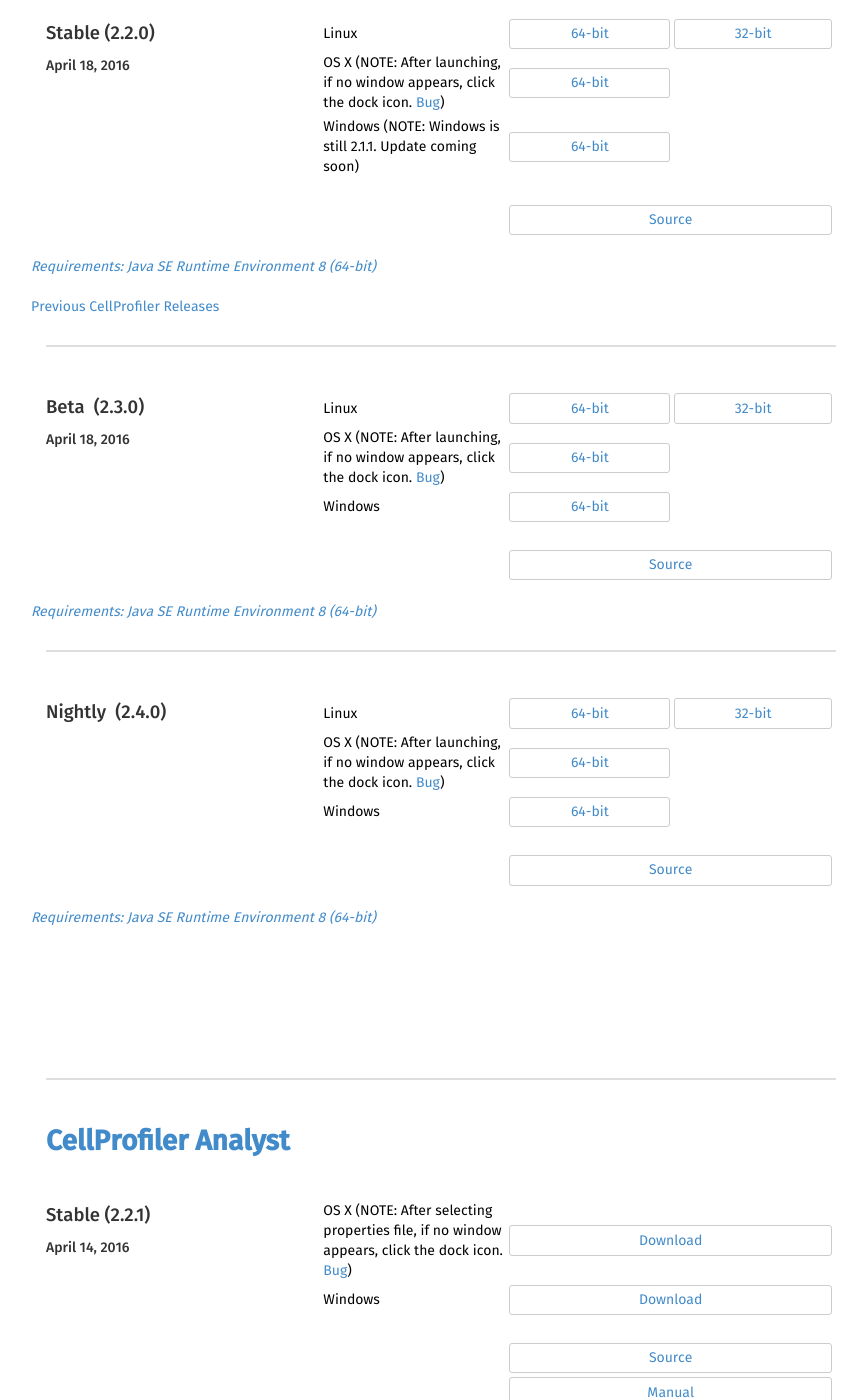
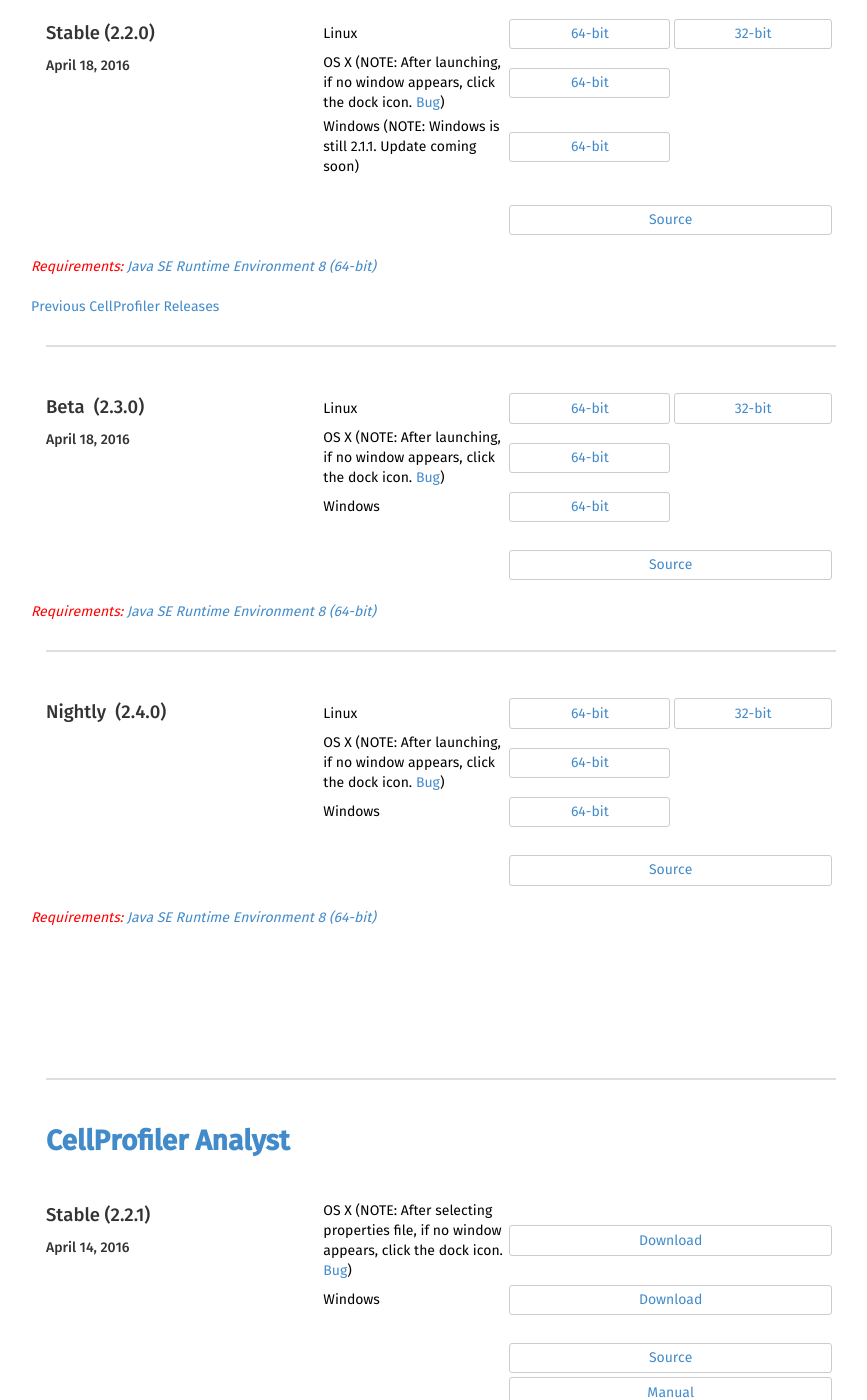
Before and after one commit to CellProfiler/cellprofiler.github.com-backup, a Jekyll site: the page built from releases/index.html, in a window 1280 px wide and 1400 px high, scrolled down 269 px. Shown: the whole window, without its empty margins (199-1066 px from the left). Built offline with Jekyll 4.4.1, drawn with Linux system fonts in a browser that asks for light colours; some of the changed text lies outside the part shown.

Commit message:
add color to all java prompts

```diff
--- a/releases/index.html
+++ b/releases/index.html
@@ -67,7 +67,7 @@
     </table>
   </div>
 
-  <a href="http://www.oracle.com/technetwork/java/javase/downloads/jre8-downloads-2133155.html"><i>Requirements: Java SE Runtime Environment 8 (64-bit)</i></a>
+  <a href="http://www.oracle.com/technetwork/java/javase/downloads/jre8-downloads-2133155.html"><i><font color="red">Requirements:</font> Java SE Runtime Environment 8 (64-bit)</i></a>
 
   <br>
   <br>
@@ -125,7 +125,7 @@
     </table>
   </div>
   <a href=
-  "http://www.oracle.com/technetwork/java/javase/downloads/jre8-downloads-2133155.html"><i>Requirements: Java SE Runtime Environment 8 (64-bit)</i></a>
+  "http://www.oracle.com/technetwork/java/javase/downloads/jre8-downloads-2133155.html"><i><font color="red">Requirements:</font> Java SE Runtime Environment 8 (64-bit)</i></a>
 </div>
 
 <hr/>
@@ -177,7 +177,7 @@
     </table>
   </div>
   <a href=
-  "http://www.oracle.com/technetwork/java/javase/downloads/jre8-downloads-2133155.html"><i>Requirements: Java SE Runtime Environment 8 (64-bit)</i></a>
+  "http://www.oracle.com/technetwork/java/javase/downloads/jre8-downloads-2133155.html"><i><font color="red">Requirements:</font> Java SE Runtime Environment 8 (64-bit)</i></a>
 
 </div>
 
@@ -225,7 +225,7 @@
     </table>
   </div>
   <a href=
-  "http://www.oracle.com/technetwork/java/javase/downloads/jre8-downloads-2133155.html"><i>Requirements: Java SE Runtime Environment 8 (64-bit)</i></a>
+  "http://www.oracle.com/technetwork/java/javase/downloads/jre8-downloads-2133155.html"><i><font color="red">Requirements:</font> Java SE Runtime Environment 8 (64-bit)</i></a>
 
   <br>
   <br>
@@ -272,7 +272,5 @@
     </table>
   </div>
   <a href=
-  "http://www.oracle.com/technetwork/java/javase/downloads/jre8-downloads-2133155.html"><i>Requirements: Java SE Runtime Environment 8 (64-bit)</i></a>
+  "http://www.oracle.com/technetwork/java/javase/downloads/jre8-downloads-2133155.html"><i><font color="red">Requirements:</font> Java SE Runtime Environment 8 (64-bit)</i></a>
 </div>
-
-ok
```
